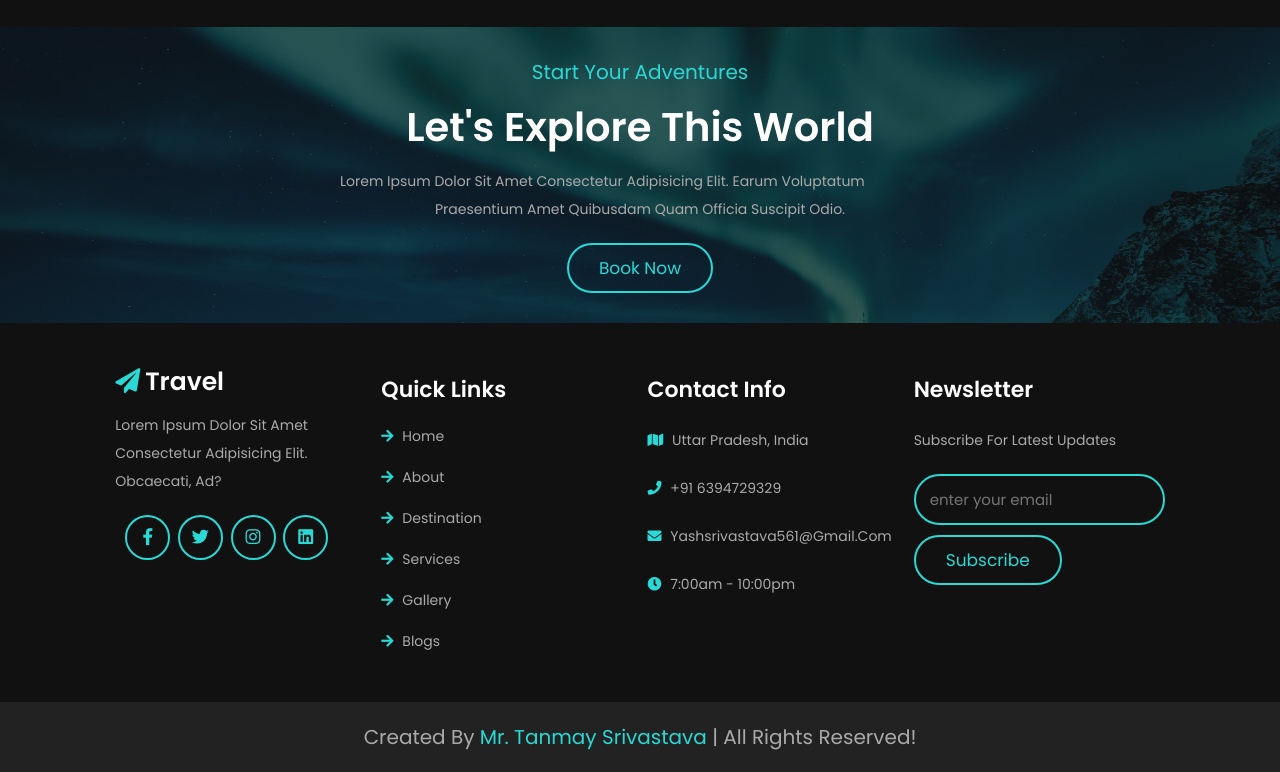
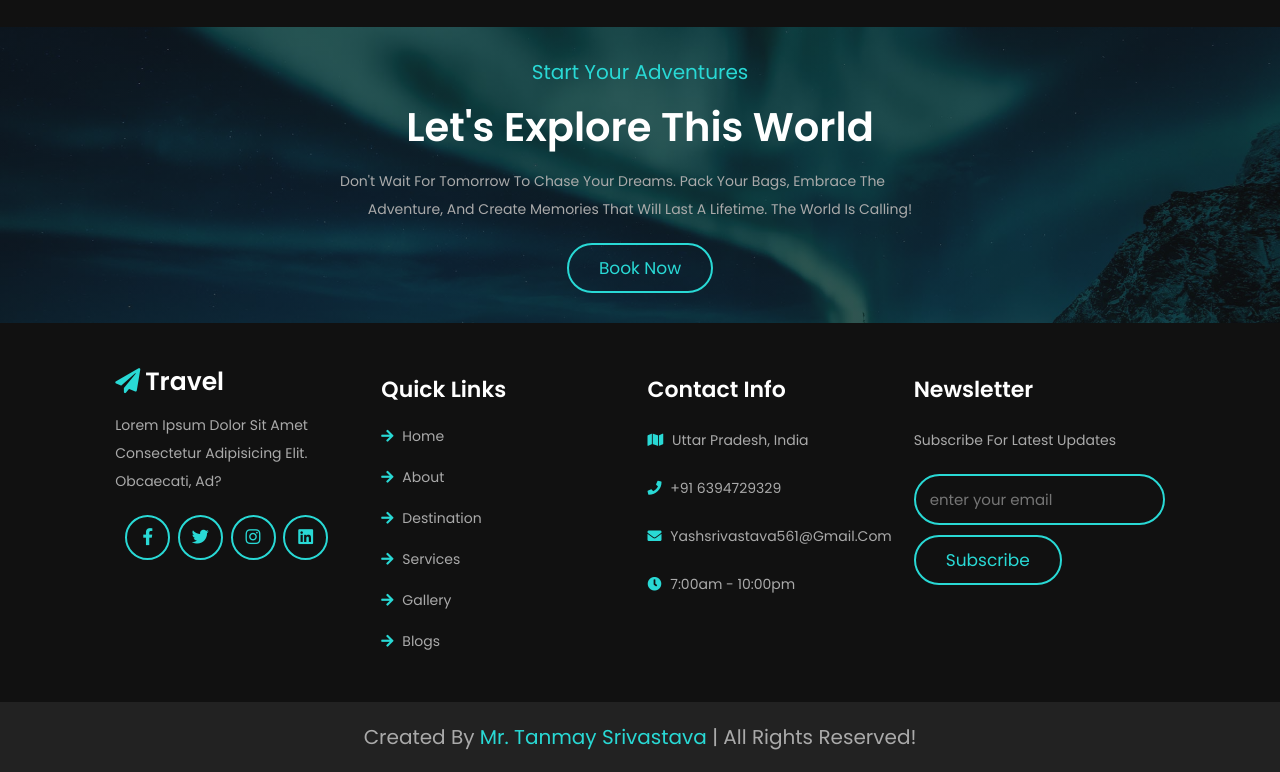
Before and after one commit to TacticalReader/Travel-Website, a plain HTML site: page index.html in a window 1280 px wide. Shown: the part 5959-6731 px from the top of the page. Drawn offline with nearby package versions, Linux system fonts and the light colour scheme.

Commit message:
Replace banner section lorem ipsum with compelling travel call-to-action

```diff
--- a/index.html
+++ b/index.html
@@ -460,7 +460,7 @@
     <div class="content" data-aos="zoom-in-up" data-aos-delay="300">
         <span>start your adventures</span>
         <h3>Let's Explore This World</h3>
-        <p>Lorem ipsum dolor sit amet consectetur adipisicing elit. Earum voluptatum praesentium amet quibusdam quam officia suscipit odio.</p>
+        <p>Don't wait for tomorrow to chase your dreams. Pack your bags, embrace the adventure, and create memories that will last a lifetime. The world is calling!</p>
         <a href="#book-form" class="btn">book now</a>
     </div>
 
```
